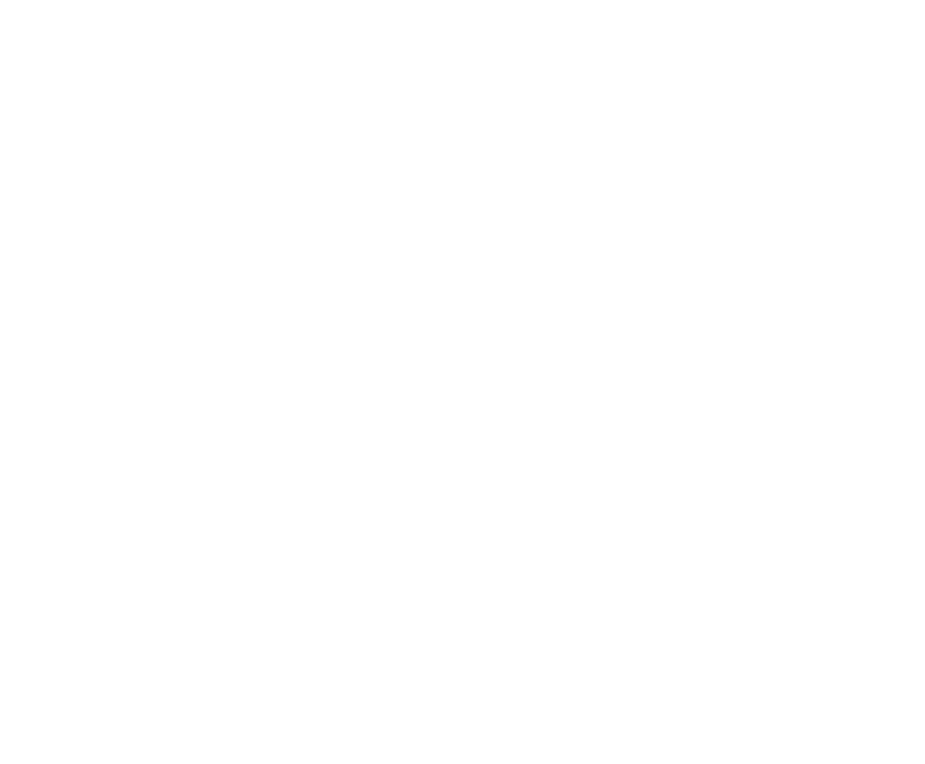
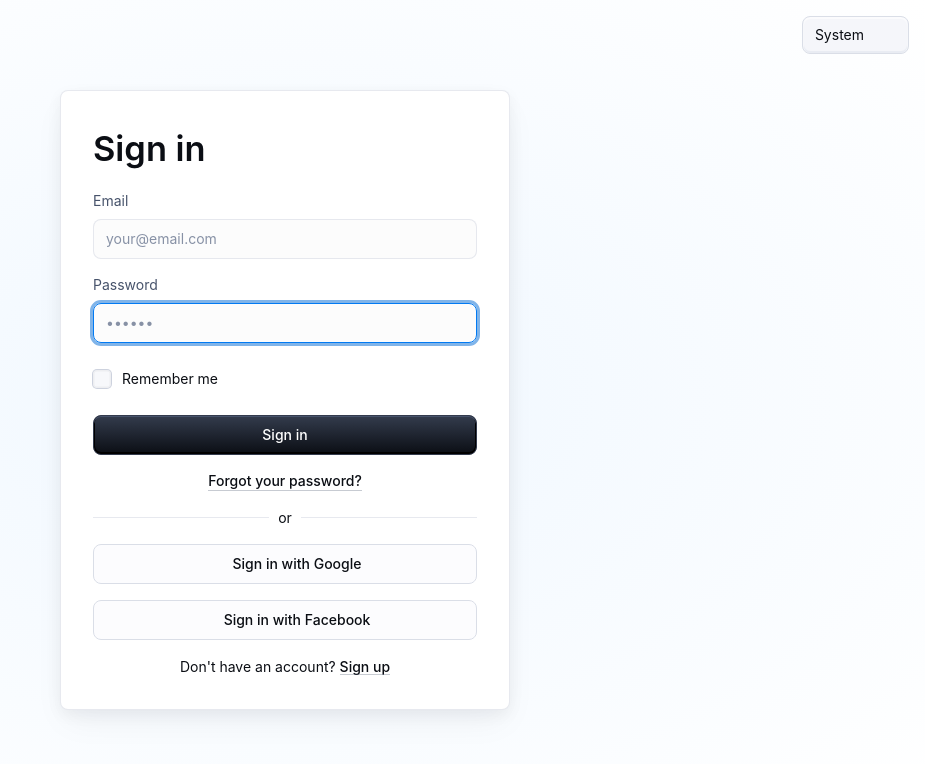
Before and after one commit to Himanshu090705/YOLOFinance, a React (Vite) app in the folder frontend/: page /Login in a window 1280 px wide. Before the commit this address had no page. Shown: the top 764 px of the page, without its empty margins (355-1280 px from the left). Built offline with nearby package versions, Linux system fonts and the light colour scheme; some icons are missing.

Commit message:
fixed login

```diff
--- a/frontend/src/App.jsx
+++ b/frontend/src/App.jsx
@@ -1,14 +1,15 @@
 import React from 'react';
 import { BrowserRouter as Router, Routes, Route, Navigate } from 'react-router-dom';
-import SignIn from './components/Auth/SignIn';
-import SignUp from './components/Auth/Signup';
+import Login from './components/Auth/Login';
+import SignUp from './components/Auth/SignUp';
 
 const App = () => (
   <Router>
     <Routes>
-      <Route path="/" element={<Navigate to="/signin" />} />
-      <Route path="/signin" element={<SignIn />} />
-      <Route path="/signup" element={<SignUp />} />
+      <Route path="/" element={<Navigate to="/Login" />} />
+      <Route path="/Login" element={<Login />} />
+      <Route path="/Signup" element={<SignUp />} />
+
     </Routes>
   </Router>
 );
--- a/frontend/src/components/Auth/SignIn.jsx
+++ b/frontend/src/components/Auth/Login.jsx
@@ -60,7 +60,7 @@
   },
 }));
 
-export default function SignIn(props) {
+export default function Login(props) {
   const [emailError, setEmailError] = React.useState(false);
   const [emailErrorMessage, setEmailErrorMessage] = React.useState('');
   const [passwordError, setPasswordError] = React.useState(false);
--- a/frontend/src/components/Auth/SignUp.jsx
+++ b/frontend/src/components/Auth/SignUp.jsx
@@ -217,7 +217,7 @@
             <Typography sx={{ textAlign: 'center' }}>
               Already have an account?{' '}
               <Link
-                href="/signin"
+                href="/Login"
                 variant="body2"
                 sx={{ alignSelf: 'center' }}
               >
```
